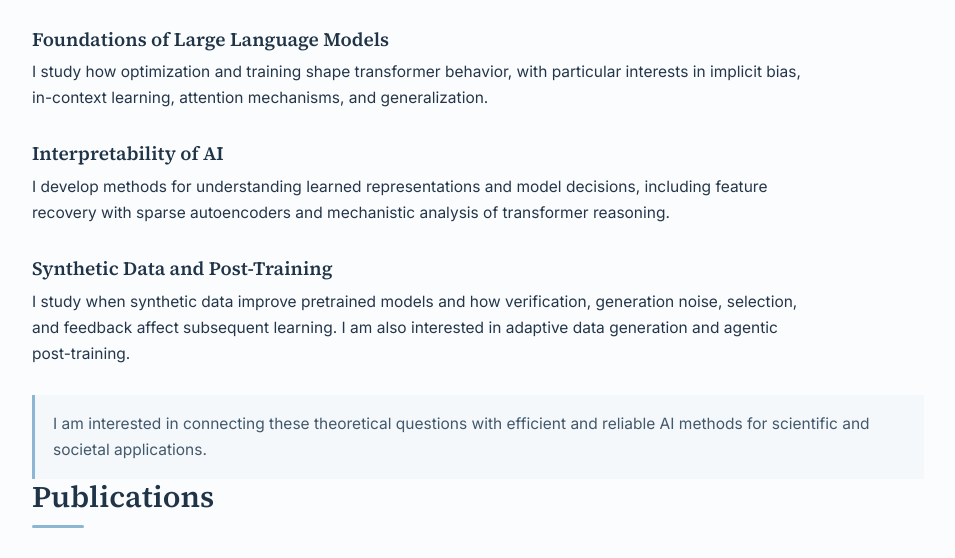
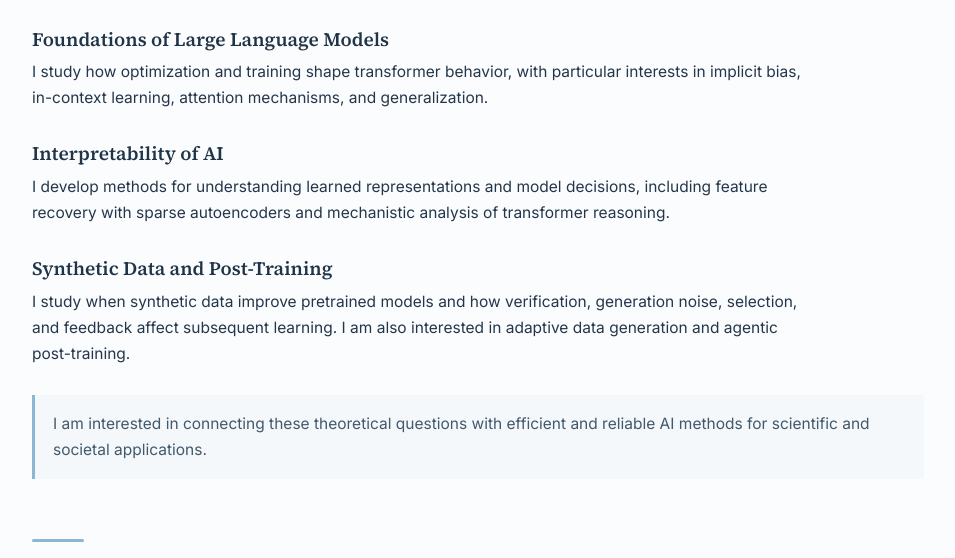
Before and after one commit to smonkey12/smonkey12.github.io, a plain HTML site: page research.html in a window 1280 px wide. Shown: the part 242-800 px from the top of the page, without its empty margins (162-1117 px from the left). Drawn offline with Linux system fonts and the light colour scheme.

Commit message:
Update research.html

```diff
--- a/research.html
+++ b/research.html
@@ -6,7 +6,7 @@
 <div class="research-section"><h3>Interpretability of AI</h3><p>I develop methods for understanding learned representations and model decisions, including feature recovery with sparse autoencoders and mechanistic analysis of transformer reasoning.</p></div>
 <div class="research-section"><h3>Synthetic Data and Post-Training</h3><p>I study when synthetic data improve pretrained models and how verification, generation noise, selection, and feedback affect subsequent learning. I am also interested in adaptive data generation and agentic post-training.</p></div>
 <div class="callout">I am interested in connecting these theoretical questions with efficient and reliable AI methods for scientific and societal applications.</div>
-<h2>Publications</h2><div class="rule"></div><ol class="pub-list">
+<h2 style="margin-top: 60px;>Publications</h2><div class="rule"></div><ol class="pub-list">
 <li><p><strong>Can a One-Layer Transformer Solve Hard Sudoku? Test-Time Compute, Generalization, and Mechanistic Analysis.</strong><br/><span class="self">Heejune Sheen*</span>, Siyu Chen*, Jianliang He, Awni Altabaa, and Zhuoran Yang. Submitted to ICLR 2027. <span class="note">*Equal contribution.</span></p></li>
 <li><p><strong>Statistical Analysis of Synthetic Data with Verification: A Linear Regression Framework.</strong><br/><span class="self">Heejune Sheen</span> and Harrison H. Zhou. 2026. Submitted to <em>The Annals of Statistics</em>. <a href="https://arxiv.org/abs/2610.40254" rel="noopener" target="_blank">[arXiv]</a></p></li>
 <li><p><strong>INFUSER: Influence-Guided Self-Evolution Improves Reasoning.</strong><br/>Siyu Chen, Miao Lu, Beining Wu, <span class="self">Heejune Sheen</span>, Fengzhuo Zhang, Shuangning Li, Zhiyuan Li, Jose Blanchet, Tianhao Wang, and Zhuoran Yang. NeurIPS 2026 (to appear). <a href="https://arxiv.org/abs/2606.09052" rel="noopener" target="_blank">[arXiv]</a></p></li>
```
